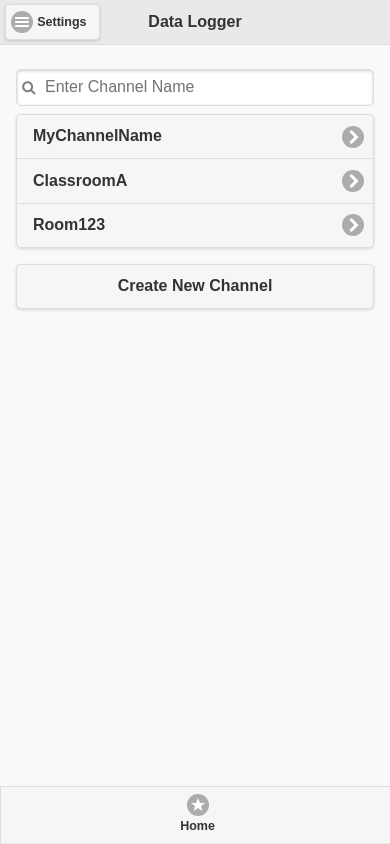
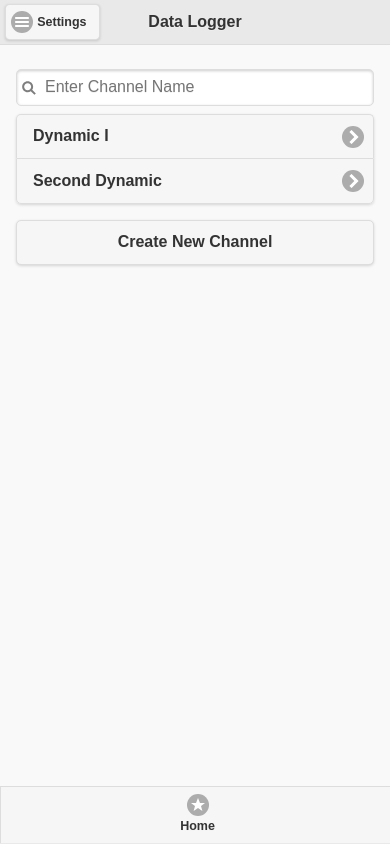
Before and after one commit to CMU-CREATE-Lab/datalogger-cordova, a plain HTML site: page www/index.html in a window 390 px wide. Drawn offline with Linux system fonts and the light colour scheme; some packages are replaced by stand-ins of ours.

Commit message:
Playing with dynamic list views

```diff
--- a/www/index.html
+++ b/www/index.html
@@ -36,7 +36,7 @@
       </div>
       <!-- main -->
       <div role="main" class="ui-content">
-        <ul data-role="listview" data-filter="true" data-filter-placeholder="Enter Channel Name" data-inset="true">
+        <ul id="channel-list" data-role="listview" data-filter="true" data-filter-placeholder="Enter Channel Name" data-inset="true">
             <li><a class="home-channels-li-click" href="#">MyChannelName</a></li>
             <li><a class="home-channels-li-click" href="#">ClassroomA</a></li>
             <li><a class="home-channels-li-click" href="#">Room123</a></li>
--- a/www/js/pages/homepage.js
+++ b/www/js/pages/homepage.js
@@ -3,6 +3,15 @@ var HomePage = {
 
   initialize: function () {
     console.log("HomePage.initialize");
+    // empty the list
+    $("#channel-list").empty();
+    // add to list
+    $("#channel-list").append('<li><a class="home-channels-li-click" href="#">Dynamic I</a></li>');
+    $("#channel-list").append('<li><a class="home-channels-li-click" href="#">Second Dynamic</a></li>');
+    // refresh the UI
+    $("#channel-list").listview("refresh");
+    // add click listener
+    $(".home-channels-li-click").click(HomePage.onClickChannel);
   },
 
 
```
